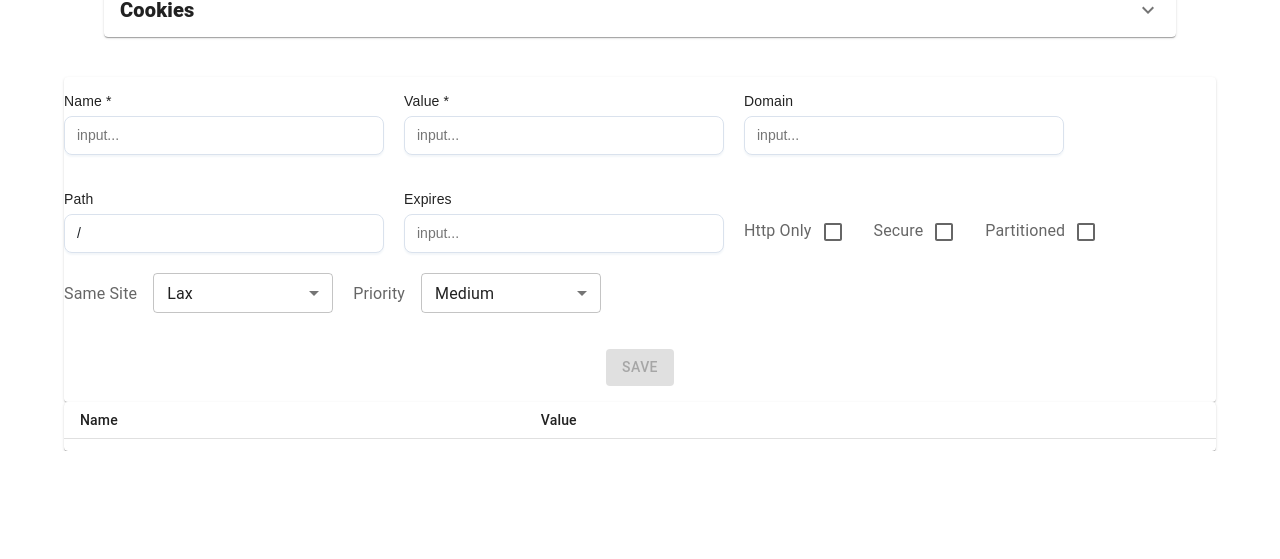
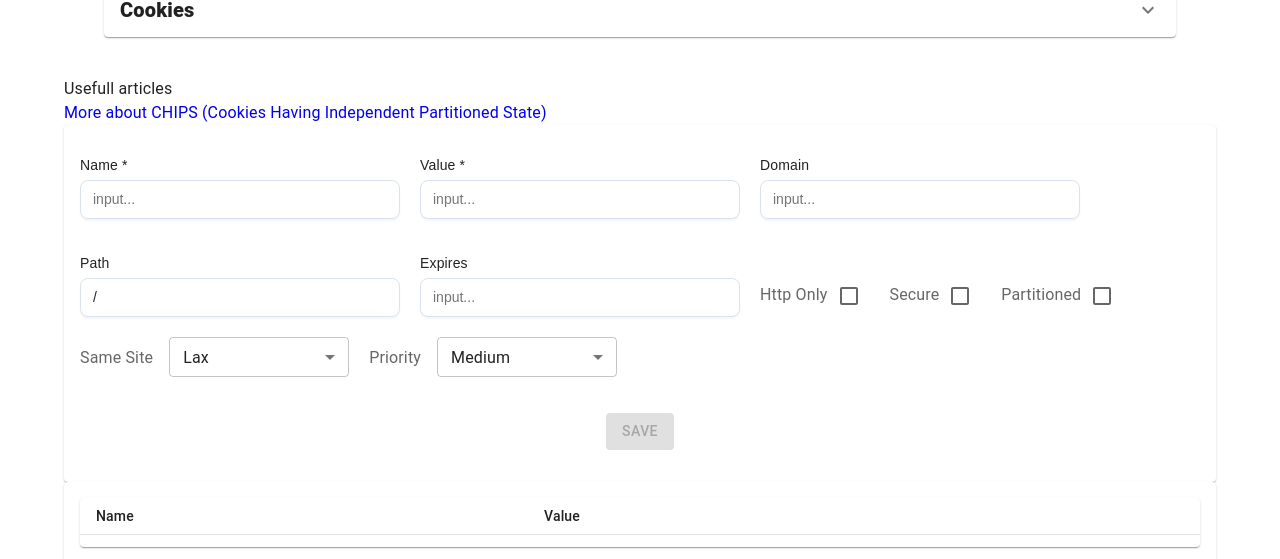
Before and after one commit to gurgen10/storage-app, a React (Create React App) app: page /cookies in a window 1280 px wide. Shown: the part 364-923 px from the top of the page. Before the commit the page ends 815 px from the top, so only its background shows below. Built offline with nearby package versions, Linux system fonts and the light colour scheme.

Commit message:
Add 404 page

```diff
--- a/src/components/Cookies/CookieView.tsx
+++ b/src/components/Cookies/CookieView.tsx
@@ -4,10 +4,10 @@ import CookiesTable from '../../components/Cookies/CookiesTable';
 
 export const CookieView = () => (
   <Box>
-    <Card>
+    <Card sx={{p:2}}>
       <CookieForm />
     </Card>
-    <Card>
+    <Card  sx={{p:2}}>
       <CookiesTable />
     </Card>
   </Box>
--- a/src/pages/App/index.tsx
+++ b/src/pages/App/index.tsx
@@ -2,13 +2,13 @@ import { useEffect, useState  } from 'react';
 import { CssBaseline } from '@mui/material';
 import { ThemeProvider, createTheme } from '@mui/material/styles';
 import MainRoutes  from '../../routes';
-import './App.css';
 import { ThemeContext } from '../../context';
 
+import './App.css';
 
 function App() {
   const [theme, setTheme] = useState("light");
-  const themeDefault = { theme, setTheme};
+  const themeDefault = { theme, setTheme };
   const [toggleDarkMode, setToggleDarkMode] = useState(true);
 
   useEffect(() => {
@@ -45,7 +45,7 @@ function App() {
       <ThemeProvider theme={darkTheme}>
         <CssBaseline />
         <MainRoutes />
-        </ThemeProvider>
+      </ThemeProvider>
     </ThemeContext.Provider>
   );
 }
--- a/src/pages/Cookies/index.tsx
+++ b/src/pages/Cookies/index.tsx
@@ -1,4 +1,4 @@
-import { Card, Container } from '@mui/material';
+import { Box, Card, Container, Typography } from '@mui/material';
 import StorageOverview from '../../components/StorageOverview';
 import { CookieView } from '../../components/Cookies/CookieView';
 
@@ -10,6 +10,10 @@ export const Cookies = () => (
     <Card sx={{ m: 5 }}>
       <StorageOverview overview={overview} />
     </Card>
+    <Box>
+      <Typography component='h2'>Usefull articles</Typography>
+      <Typography component='a' sx={{textDecoration: 'none'}} href="https://developers.google.com/privacy-sandbox/3pcd/chips" target="_blank">More about CHIPS (Cookies Having Independent Partitioned State)</Typography>
+    </Box>
     <CookieView />
   </Container>
 )
--- a/src/pages/Introduction/index.tsx
+++ b/src/pages/Introduction/index.tsx
@@ -3,24 +3,24 @@ import ExpandMoreIcon from '@mui/icons-material/ExpandMore';
 import ChevronRightIcon from '@mui/icons-material/ChevronRight';
 import { TreeView } from '@mui/x-tree-view/TreeView';
 import { TreeItem } from '@mui/x-tree-view/TreeItem';
+import CookiesTable from '../../components/Cookies/CookiesTable';
+
 import './Introduction.css';
 
 const Introduction = () => {
   return (
-    <Box sx={{ minHeight: 180, flexGrow: 1, mx: 'auto', mt: '50px' }}>
+    <Box sx={{ minHeight: 180, p:5, flexGrow: 1, mx: 'auto', mt: '50px' }}>
       <Typography component='h1' sx={{mb: '40px', fontSize: '50px', color: 'coral', textAlign: 'center'}}>
         Introduction
       </Typography>
       <Card sx={{p: '20px', fontSize: '20px'}} >
         <TreeView
           sx={{
-
             color: 'Highlight',
             '& .MuiTreeItem-label': {
               fontSize: '25px !important',
               fontWeight: '700 !important'
             },
-
             '& .MuiTreeItem-group .MuiTreeItem-label': {
               fontSize: '22px !important',
               color: 'coral',
@@ -36,21 +36,18 @@ const Introduction = () => {
           <TreeItem nodeId="1.2" label="Usage" />
           <TreeItem nodeId="1.3" label="About of local storage" />
         </TreeItem>
-
         <TreeItem nodeId="2" label="Session Storage">
           <TreeItem nodeId="2.1" label="What is session storage" />
           <TreeItem nodeId="2.2" label="Usage" />
           <TreeItem nodeId="2.3" label="About of session storage" />
           <TreeItem nodeId="2.4" label="Comparison  with local storage" />
         </TreeItem>
-
         <TreeItem nodeId="3" label="Cookies">
           <TreeItem nodeId="3.1" label="What is cookies storage" />
           <TreeItem nodeId="3.2" label="Usage" />
           <TreeItem nodeId="3.3" label="About of cookies storage" />
           <TreeItem nodeId="3.4" label="Comparison  with local storage and seesion storage" />
         </TreeItem>
-
         <TreeItem nodeId="4" label="IndexDb">
           <TreeItem nodeId="4.1" label="What is IndexDb" />
           <TreeItem nodeId="4.2" label="Usage" />
@@ -59,6 +56,8 @@ const Introduction = () => {
         </TreeItem>
       </TreeView>
       </Card>
+      <Box component='h2'>Cookies</Box>
+      <CookiesTable />
     </Box>
   )
 }
--- a/src/pages/LocalStorage/index.tsx
+++ b/src/pages/LocalStorage/index.tsx
@@ -2,7 +2,7 @@ import { useEffect, useRef, useState } from 'react';
 import { Box, Button, Card, Container, Typography } from '@mui/material';
 import StorageOverview from '../../components/StorageOverview';
 import overview from '../../data/localStorage.json';
-import { CookieView } from '../../components/Cookies/CookieView';
+import CookiesTable from '../../components/Cookies/CookiesTable';
 
 import './LocalStorage.css';
 
@@ -32,7 +32,6 @@ export const LocalStorage = () => {
   }
 
   useEffect(() => {
-
     updateLocalStorage();
 
     return () => {
@@ -85,6 +84,7 @@ export const LocalStorage = () => {
         </Box>
         <StorageOverview overview={overview} />
       </Card>
-      <CookieView />
+      <Box component='h2'>Cookies</Box>
+      <CookiesTable />
     </Container>)
 }
--- a/src/routes.tsx
+++ b/src/routes.tsx
@@ -1,4 +1,4 @@
-import { Route, Routes } from 'react-router-dom';
+import { Route, Routes, useLocation } from 'react-router-dom';
 import MainLayout from "./components/Layout"
 import { LocalStorage } from './pages/LocalStorage';
 import { SessionStorage } from './pages/SessionStorage';
@@ -6,6 +6,19 @@ import { Cookies } from './pages/Cookies';
 import { IndexDB } from './pages/IndexDB';
 import Introduction from './pages/Introduction';
 import IndexDBExample from './pages/IndexDB/IndexDBExample';
+
+function NoMatch() {
+  let location = useLocation();
+
+  return (
+    <div>
+      <h3 style={{ textAlign: 'center', marginTop: '50px' }}>
+        <p>404 page not found.</p>
+        No match for <code>{location.pathname}</code>.
+      </h3>
+    </div>
+  );
+}
 
 const MainRoutes = () => {
   return (
@@ -17,6 +30,7 @@ const MainRoutes = () => {
         <Route path='/cookies' Component={Cookies} />
         <Route path='/index-db' Component={IndexDB} />
         <Route path='/index-db/example' Component={IndexDBExample} />
+        <Route path='*' Component={NoMatch} />
       </Routes>
     </MainLayout>
   )
```
